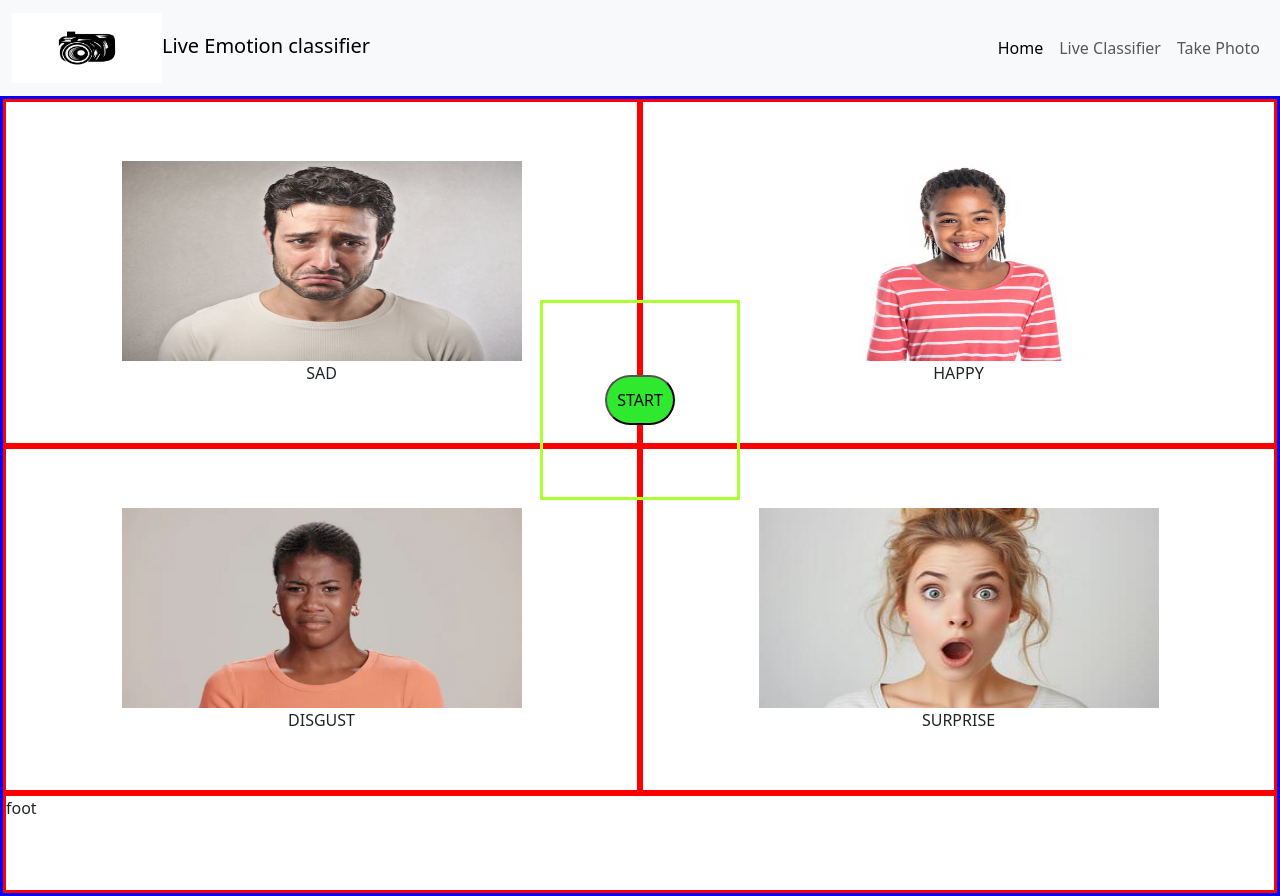
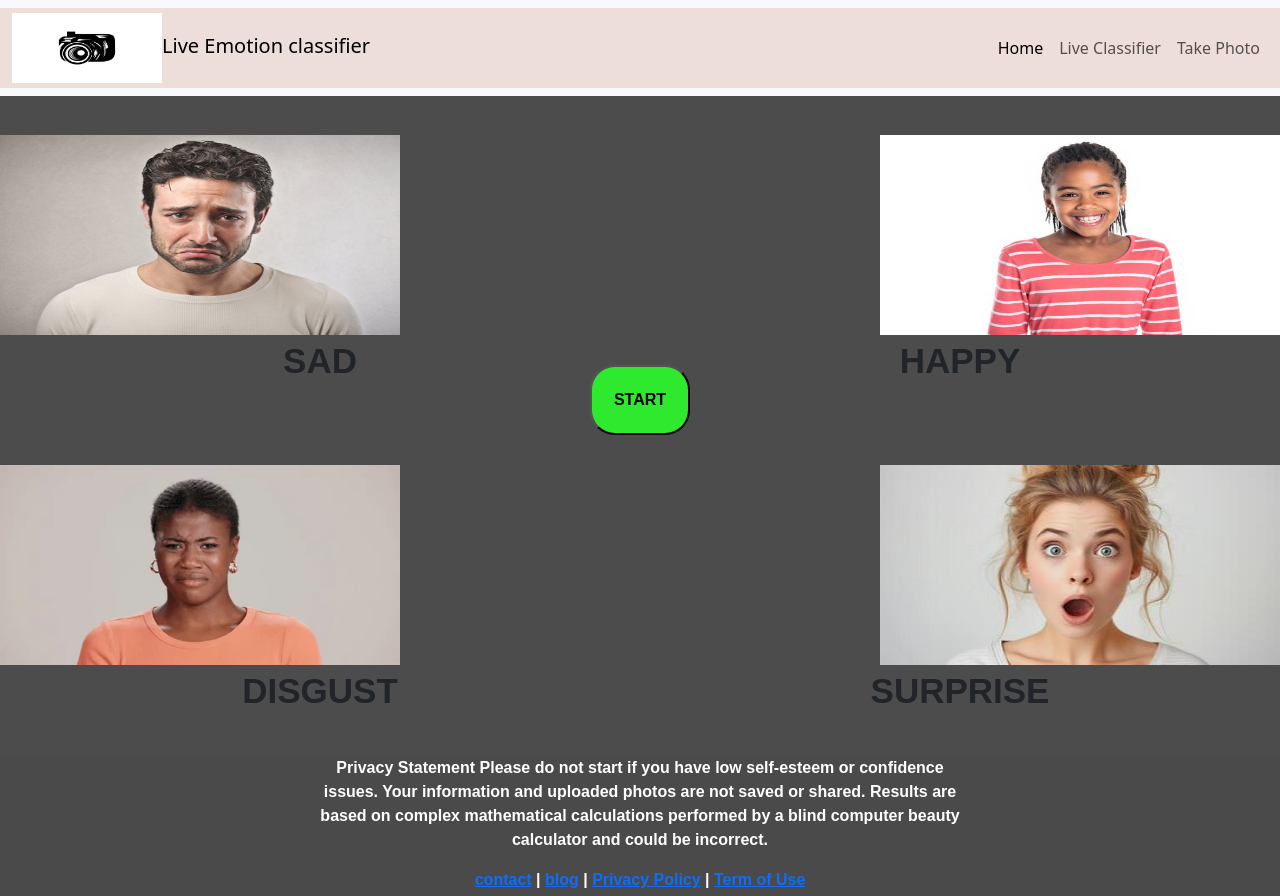
Before and after one commit to ikemOzi/webdev, a Flask app: page / in a window 1280 px wide. Run offline with Flask 3, Linux system fonts and the light colour scheme.

Commit message:
made webpage look pretty

```diff
--- a/emotion/classifier/templates/base.html
+++ b/emotion/classifier/templates/base.html
@@ -10,8 +10,8 @@
     <!-- <link href="index.css" rel="stylesheet"> -->
   </head>
   <body style="width:100%; height: 100%; padding: 0; margin: 0">
-  <nav class="navbar navbar-expand-lg bg-body-tertiary">
-  <div class="container-fluid">
+  <nav class="navbar navbar-expand-lg bg-body-tertiary" >
+  <div class="container-fluid" style="background-color: hsl(17, 37%, 89%);">
     <a class="navbar-brand" href="#"><img src="{{url_for('static', filename='logo.jpg')}}" width="150px" height="70px">Live Emotion classifier</a>
     <button class="navbar-toggler" type="button" data-bs-toggle="collapse" data-bs-target="#navbarNavAltMarkup" aria-controls="navbarNavAltMarkup" aria-expanded="false" aria-label="Toggle navigation">
       <span class="navbar-toggler-icon"></span>
--- a/emotion/classifier/templates/index.html
+++ b/emotion/classifier/templates/index.html
@@ -15,8 +15,10 @@
     #container{
         width: 100%;
         height: 100%;
-        border-style: solid;
+        /* border-style: solid; */
+        border: none;
         border-color: blue;
+        background-color: hsla(0, 0%, 29%, 0.989);
     }
 
     .myrow{
@@ -31,17 +33,26 @@
     .mycolumn{
         display:flex;
         flex-direction: column;
-        border-style: solid;
+        /* border-style: solid; */
+        border: none;
         border-color: red;
         justify-content:center;
         align-items: center;
+        font-family: sans-serif;
+        font-weight: bold;
+        font-size: 35px;
     }
+
+    /* .mycolumn img {
+        align-self: flex-start; /* overrides center alignment just for the image
+    } */
 
     .centerBox{
         display:flex;
         border-style: solid;
         flex-direction: column;
-        border-color: greenyellow;
+        /* border-color: greenyellow; */
+        border: none;
         position: absolute;
         top: 50%;
         left: 50%;
@@ -55,23 +66,33 @@
 
     .footer{
         border-style: solid;
-        border-color: red;
+        /* border-color: red; */
+        border: none;
         grid-column: span 2;
-        height: 100px
+        height: 140px;
+        background-color:hsla(0, 0%, 29%, 0.989)
     }
 
-    #emotion{
+    #emotion1{
         height: 200px;
         width: 400px;
+        align-self: flex-start;
+    }
 
-
+    #emotion2{
+        height: 200px;
+        width: 400px;
+        align-self: flex-end;
     }
 
     button{
-        width:70px;
-        height: 50px;
-        border-radius: 50px;
+        width:100px;
+        height: 70px;
+        border-radius: 25px;
         background-color: hsl(120, 81%, 55%);
+        font-family: sans-serif;
+        font-weight: bold;
+
     }
 
     button:hover{
@@ -83,31 +104,58 @@
         background-color: hsl(0, 98%, 61%);
     }
 
+    .foot_content{
+        width: 50%;
+        margin: 0 auto;
+        font-weight: bold;
+        font-family: sans-serif;
+        color: white;
+        background-color: hsla(0, 0%, 29%, 0.989);
+
+    }
+
 
 </style>
 
     <div id="container">
         <div class="myrow">
             <div class = "mycolumn">
-                <img src="{{url_for('static',filename='sad_face.jpg')}}" id="emotion">
+                <img src="{{url_for('static',filename='sad_face.jpg')}}" id="emotion1">
                 <div>SAD</div>
             </div>
             <div class = "mycolumn">
-                <img src="{{url_for('static',filename='happy_face.jpg')}}" id="emotion">
+                <img src="{{url_for('static',filename='happy_face.jpg')}}" id="emotion2">
                 <div>HAPPY</div>
             </div>
             <div class = "mycolumn">
-                <img src="{{url_for('static',filename='disgust_face.webp')}}" id="emotion">
+                <img src="{{url_for('static',filename='disgust_face.webp')}}" id="emotion1">
                 <div>DISGUST</div>
             </div>
             <div class = "mycolumn">
-                <img src="{{url_for('static',filename='surprise_face.jpg')}}" id="emotion">
+                <img src="{{url_for('static',filename='surprise_face.jpg')}}" id="emotion2">
                 <div>SURPRISE</div>
             </div>
             <div class=" centerBox">
                 <button id="start_button">START</button>
             </div>
-            <div class = "footer"> foot </div>
+            <div class = "footer">
+                <div class="foot_content" style="text-align: center; font-family: sans-serif;">
+                    <p>Privacy Statement
+                        Please do not start if you have low self-esteem or confidence issues.
+                        Your information and uploaded photos are not saved or shared.
+                        Results are based on complex mathematical calculations performed
+                        by a blind computer beauty calculator and could be incorrect.
+
+                        </p>
+                        <a href="">contact</a>
+                         |
+                        <a href="">blog</a>
+                         |
+                        <a href="">Privacy Policy</a>
+                         |
+                        <a href="">Term of Use</a>
+                </div>
+            </div>
         </div>
     </div>
 
```
